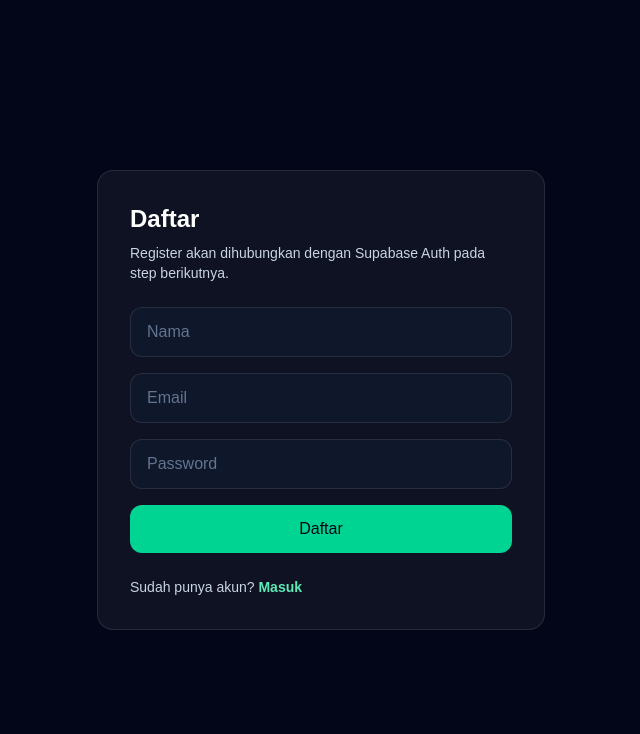
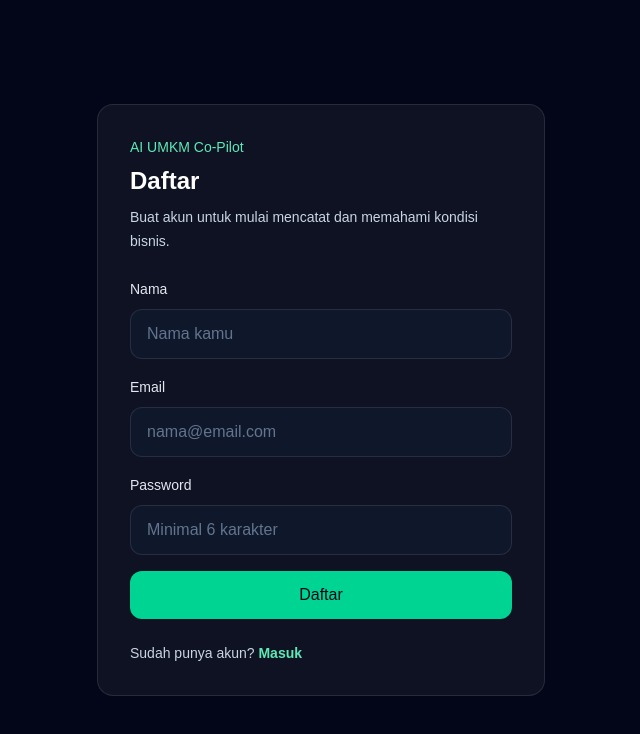
Before and after one commit to D0708-png/ai-umkm-copilot, a Next.js app: page /register in a window 1280 px wide. Shown: the top 734 px of the page, without its empty margins (319-959 px from the left). Built offline with nearby package versions, Linux system fonts and the light colour scheme.

Commit message:
feat: implement Supabase authentication

```diff
--- a/src/app/(auth)/login/page.tsx
+++ b/src/app/(auth)/login/page.tsx
@@ -1,29 +1,80 @@
 import Link from "next/link";
+import { login } from "@/lib/actions/auth";
 
-export default function LoginPage() {
+type LoginPageProps = {
+  searchParams: Promise<{
+    error?: string;
+    message?: string;
+  }>;
+};
+
+export default async function LoginPage({ searchParams }: LoginPageProps) {
+  const params = await searchParams;
+
   return (
     <main className="flex min-h-screen items-center justify-center bg-slate-950 px-6 text-white">
       <div className="w-full max-w-md rounded-2xl border border-white/10 bg-white/5 p-8">
-        <h1 className="text-2xl font-bold">Masuk</h1>
-        <p className="mt-2 text-sm text-slate-300">
-          Login akan dihubungkan dengan Supabase Auth pada step berikutnya.
+        <div>
+          <p className="text-sm font-medium text-emerald-300">
+            AI UMKM Co-Pilot
           </p>
+          <h1 className="mt-2 text-2xl font-bold">Masuk</h1>
+          <p className="mt-2 text-sm leading-6 text-slate-300">
+            Masuk untuk mengelola transaksi, produk, stok, dan insight bisnis.
+          </p>
+        </div>
 
-        <div className="mt-6 space-y-4">
+        {params.message ? (
+          <div className="mt-6 rounded-xl border border-emerald-400/30 bg-emerald-400/10 px-4 py-3 text-sm text-emerald-200">
+            {params.message}
+          </div>
+        ) : null}
+
+        {params.error ? (
+          <div className="mt-6 rounded-xl border border-red-400/30 bg-red-400/10 px-4 py-3 text-sm text-red-200">
+            {params.error}
+          </div>
+        ) : null}
+
+        <form action={login} className="mt-6 space-y-4">
+          <div>
+            <label htmlFor="email" className="text-sm font-medium text-slate-200">
+              Email
+            </label>
             <input
+              id="email"
+              name="email"
               type="email"
-            placeholder="Email"
-            className="w-full rounded-xl border border-white/10 bg-slate-900 px-4 py-3 text-white outline-none placeholder:text-slate-500"
+              placeholder="nama@email.com"
+              required
+              className="mt-2 w-full rounded-xl border border-white/10 bg-slate-900 px-4 py-3 text-white outline-none placeholder:text-slate-500 focus:border-emerald-400"
             />
+          </div>
+
+          <div>
+            <label
+              htmlFor="password"
+              className="text-sm font-medium text-slate-200"
+            >
+              Password
+            </label>
             <input
+              id="password"
+              name="password"
               type="password"
               placeholder="Password"
-            className="w-full rounded-xl border border-white/10 bg-slate-900 px-4 py-3 text-white outline-none placeholder:text-slate-500"
+              required
+              className="mt-2 w-full rounded-xl border border-white/10 bg-slate-900 px-4 py-3 text-white outline-none placeholder:text-slate-500 focus:border-emerald-400"
             />
-          <button className="w-full rounded-xl bg-emerald-400 px-4 py-3 font-semibold text-slate-950">
+          </div>
+
+          <button
+            type="submit"
+            className="w-full rounded-xl bg-emerald-400 px-4 py-3 font-semibold text-slate-950 transition hover:bg-emerald-300"
+          >
             Masuk
           </button>
-        </div>
+        </form>
 
         <p className="mt-6 text-sm text-slate-300">
           Belum punya akun?{" "}
--- a/src/app/(auth)/register/page.tsx
+++ b/src/app/(auth)/register/page.tsx
@@ -1,34 +1,89 @@
 import Link from "next/link";
+import { register } from "@/lib/actions/auth";
 
-export default function RegisterPage() {
+type RegisterPageProps = {
+  searchParams: Promise<{
+    error?: string;
+  }>;
+};
+
+export default async function RegisterPage({
+  searchParams,
+}: RegisterPageProps) {
+  const params = await searchParams;
+
   return (
     <main className="flex min-h-screen items-center justify-center bg-slate-950 px-6 text-white">
       <div className="w-full max-w-md rounded-2xl border border-white/10 bg-white/5 p-8">
-        <h1 className="text-2xl font-bold">Daftar</h1>
-        <p className="mt-2 text-sm text-slate-300">
-          Register akan dihubungkan dengan Supabase Auth pada step berikutnya.
+        <div>
+          <p className="text-sm font-medium text-emerald-300">
+            AI UMKM Co-Pilot
           </p>
+          <h1 className="mt-2 text-2xl font-bold">Daftar</h1>
+          <p className="mt-2 text-sm leading-6 text-slate-300">
+            Buat akun untuk mulai mencatat dan memahami kondisi bisnis.
+          </p>
+        </div>
 
-        <div className="mt-6 space-y-4">
+        {params.error ? (
+          <div className="mt-6 rounded-xl border border-red-400/30 bg-red-400/10 px-4 py-3 text-sm text-red-200">
+            {params.error}
+          </div>
+        ) : null}
+
+        <form action={register} className="mt-6 space-y-4">
+          <div>
+            <label htmlFor="name" className="text-sm font-medium text-slate-200">
+              Nama
+            </label>
             <input
+              id="name"
+              name="name"
               type="text"
-            placeholder="Nama"
-            className="w-full rounded-xl border border-white/10 bg-slate-900 px-4 py-3 text-white outline-none placeholder:text-slate-500"
+              placeholder="Nama kamu"
+              required
+              className="mt-2 w-full rounded-xl border border-white/10 bg-slate-900 px-4 py-3 text-white outline-none placeholder:text-slate-500 focus:border-emerald-400"
             />
+          </div>
+
+          <div>
+            <label htmlFor="email" className="text-sm font-medium text-slate-200">
+              Email
+            </label>
             <input
+              id="email"
+              name="email"
               type="email"
-            placeholder="Email"
-            className="w-full rounded-xl border border-white/10 bg-slate-900 px-4 py-3 text-white outline-none placeholder:text-slate-500"
+              placeholder="nama@email.com"
+              required
+              className="mt-2 w-full rounded-xl border border-white/10 bg-slate-900 px-4 py-3 text-white outline-none placeholder:text-slate-500 focus:border-emerald-400"
             />
+          </div>
+
+          <div>
+            <label
+              htmlFor="password"
+              className="text-sm font-medium text-slate-200"
+            >
+              Password
+            </label>
             <input
+              id="password"
+              name="password"
               type="password"
-            placeholder="Password"
-            className="w-full rounded-xl border border-white/10 bg-slate-900 px-4 py-3 text-white outline-none placeholder:text-slate-500"
+              placeholder="Minimal 6 karakter"
+              required
+              className="mt-2 w-full rounded-xl border border-white/10 bg-slate-900 px-4 py-3 text-white outline-none placeholder:text-slate-500 focus:border-emerald-400"
             />
-          <button className="w-full rounded-xl bg-emerald-400 px-4 py-3 font-semibold text-slate-950">
+          </div>
+
+          <button
+            type="submit"
+            className="w-full rounded-xl bg-emerald-400 px-4 py-3 font-semibold text-slate-950 transition hover:bg-emerald-300"
+          >
             Daftar
           </button>
-        </div>
+        </form>
 
         <p className="mt-6 text-sm text-slate-300">
           Sudah punya akun?{" "}
--- /dev/null
+++ b/src/lib/actions/auth.ts
@@ -0,0 +1,91 @@
+"use server";
+
+import { redirect } from "next/navigation";
+import { createClient } from "@/lib/supabase/server";
+
+function getString(formData: FormData, key: string) {
+  const value = formData.get(key);
+
+  if (typeof value !== "string") {
+    return "";
+  }
+
+  return value.trim();
+}
+
+function redirectWithError(path: string, message: string): never {
+  redirect(`${path}?error=${encodeURIComponent(message)}`);
+}
+
+function redirectWithMessage(path: string, message: string): never {
+  redirect(`${path}?message=${encodeURIComponent(message)}`);
+}
+
+export async function login(formData: FormData) {
+  const email = getString(formData, "email");
+  const password = getString(formData, "password");
+
+  if (!email || !password) {
+    redirectWithError("/login", "Email dan password wajib diisi.");
+  }
+
+  const supabase = await createClient();
+
+  const { error } = await supabase.auth.signInWithPassword({
+    email,
+    password,
+  });
+
+  if (error) {
+    redirectWithError("/login", "Email atau password salah.");
+  }
+
+  redirect("/dashboard");
+}
+
+export async function register(formData: FormData) {
+  const name = getString(formData, "name");
+  const email = getString(formData, "email");
+  const password = getString(formData, "password");
+
+  if (!name || !email || !password) {
+    redirectWithError("/register", "Nama, email, dan password wajib diisi.");
+  }
+
+  if (password.length < 6) {
+    redirectWithError("/register", "Password minimal 6 karakter.");
+  }
+
+  const supabase = await createClient();
+
+  const { data, error } = await supabase.auth.signUp({
+    email,
+    password,
+    options: {
+      data: {
+        full_name: name,
+      },
+    },
+  });
+
+  if (error) {
+    redirectWithError("/register", "Registrasi gagal. Coba gunakan email lain.");
+  }
+
+  if (data.session) {
+    redirect("/dashboard");
+  }
+
+  redirectWithMessage(
+    "/login",
+    "Registrasi berhasil. Silakan cek email untuk verifikasi akun, lalu login."
+  );
+}
+
+export async function logout() {
+  const supabase = await createClient();
+
+  await supabase.auth.signOut();
+
+  redirect("/login");
+}
--- /dev/null
+++ b/src/lib/supabase/proxy.ts
@@ -0,0 +1,90 @@
+import { createServerClient } from "@supabase/ssr";
+import { NextResponse, type NextRequest } from "next/server";
+
+const protectedRoutes = [
+  "/dashboard",
+  "/transactions",
+  "/products",
+  "/stocks",
+  "/reports",
+  "/assistant",
+  "/settings",
+];
+
+const authRoutes = ["/login", "/register"];
+
+function getSupabaseEnv() {
+  const supabaseUrl = process.env.NEXT_PUBLIC_SUPABASE_URL;
+  const supabasePublishableKey =
+    process.env.NEXT_PUBLIC_SUPABASE_PUBLISHABLE_KEY;
+
+  if (!supabaseUrl) {
+    throw new Error("Missing NEXT_PUBLIC_SUPABASE_URL");
+  }
+
+  if (!supabasePublishableKey) {
+    throw new Error("Missing NEXT_PUBLIC_SUPABASE_PUBLISHABLE_KEY");
+  }
+
+  return {
+    supabaseUrl,
+    supabasePublishableKey,
+  };
+}
+
+export async function updateSession(request: NextRequest) {
+  const { supabaseUrl, supabasePublishableKey } = getSupabaseEnv();
+
+  let supabaseResponse = NextResponse.next({
+    request,
+  });
+
+  const supabase = createServerClient(supabaseUrl, supabasePublishableKey, {
+    cookies: {
+      getAll() {
+        return request.cookies.getAll();
+      },
+      setAll(cookiesToSet) {
+        cookiesToSet.forEach(({ name, value }) => {
+          request.cookies.set(name, value);
+        });
+
+        supabaseResponse = NextResponse.next({
+          request,
+        });
+
+        cookiesToSet.forEach(({ name, value, options }) => {
+          supabaseResponse.cookies.set(name, value, options);
+        });
+      },
+    },
+  });
+
+  const {
+    data: { user },
+  } = await supabase.auth.getUser();
+
+  const pathname = request.nextUrl.pathname;
+
+  const isProtectedRoute = protectedRoutes.some((route) =>
+    pathname.startsWith(route)
+  );
+
+  const isAuthRoute = authRoutes.some((route) => pathname.startsWith(route));
+
+  if (!user && isProtectedRoute) {
+    const url = request.nextUrl.clone();
+    url.pathname = "/login";
+    url.searchParams.set("message", "Silakan login terlebih dahulu.");
+    return NextResponse.redirect(url);
+  }
+
+  if (user && isAuthRoute) {
+    const url = request.nextUrl.clone();
+    url.pathname = "/dashboard";
+    url.search = "";
+    return NextResponse.redirect(url);
+  }
+
+  return supabaseResponse;
+}
--- /dev/null
+++ b/src/proxy.ts
@@ -0,0 +1,12 @@
+import type { NextRequest } from "next/server";
+import { updateSession } from "@/lib/supabase/proxy";
+
+export async function proxy(request: NextRequest) {
+  return await updateSession(request);
+}
+
+export const config = {
+  matcher: [
+    "/((?!_next/static|_next/image|favicon.ico|.*\\.(?:svg|png|jpg|jpeg|gif|webp)$).*)",
+  ],
+};
```
Also changed, not shown: src/app/(app)/dashboard/page.tsx (+39 -1 lines). Lines whose indentation alone changed are shown as unchanged.
